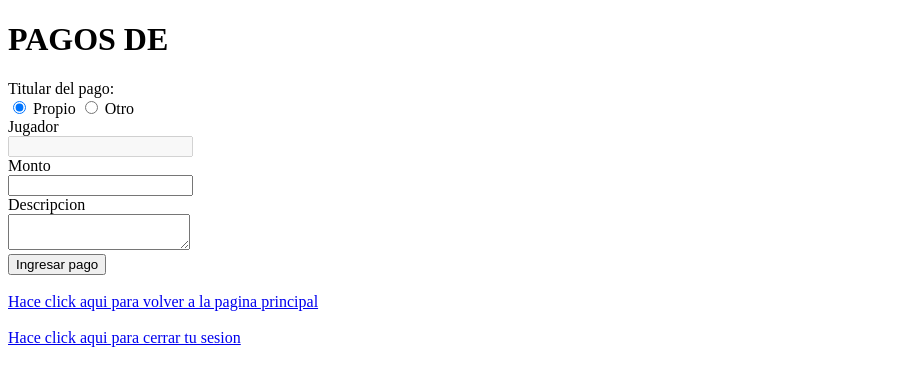
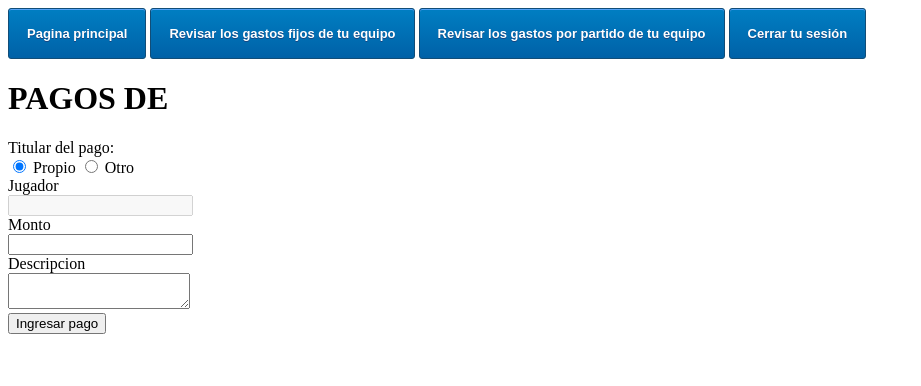
Before and after one commit to FMARTING/finanzasMotley, a Python web app: template templates/pagos.html in a window 1280 px wide. Shown: the top 386 px of the page, without its empty margins (0-921 px from the left). Run offline with Jinja, Linux system fonts and the light colour scheme; the template is opened without the code that fills it, so the values that code supplies are empty; some libraries are stand-ins or nearby versions.

Commit message:
On branch master  Changes to be committed: 	new file:   styles/gastos_f_style.css 	new file:   styles/pagos_style.css 	modified:   templates/gastos_fijos.html 	modified:   templates/gastos_p.html 	modified:   templates/pagos.html

```diff
--- /dev/null
+++ b/styles/pagos_style.css
@@ -0,0 +1,40 @@
+.myButton {
+	-moz-box-shadow:inset 0px 1px 0px 0px #54a3f7;
+	-webkit-box-shadow:inset 0px 1px 0px 0px #54a3f7;
+	box-shadow:inset 0px 1px 0px 0px #54a3f7;
+	background:-webkit-gradient(linear, left top, left bottom, color-stop(0.05, #007dc1), color-stop(1, #0061a7));
+	background:-moz-linear-gradient(top, #007dc1 5%, #0061a7 100%);
+	background:-webkit-linear-gradient(top, #007dc1 5%, #0061a7 100%);
+	background:-o-linear-gradient(top, #007dc1 5%, #0061a7 100%);
+	background:-ms-linear-gradient(top, #007dc1 5%, #0061a7 100%);
+	background:linear-gradient(to bottom, #007dc1 5%, #0061a7 100%);
+	filter:progid:DXImageTransform.Microsoft.gradient(startColorstr='#007dc1', endColorstr='#0061a7',GradientType=0);
+	background-color:#007dc1;
+	-moz-border-radius:3px;
+	-webkit-border-radius:3px;
+	border-radius:3px;
+	border:1px solid #124d77;
+	display:inline-block;
+	cursor:pointer;
+	color:#ffffff;
+	font-family:arial;
+	font-size:13px;
+	font-weight:bold;
+	padding:17px 18px;
+	text-decoration:none;
+	text-shadow:0px 1px 0px #154682;
+}
+.myButton:hover {
+	background:-webkit-gradient(linear, left top, left bottom, color-stop(0.05, #0061a7), color-stop(1, #007dc1));
+	background:-moz-linear-gradient(top, #0061a7 5%, #007dc1 100%);
+	background:-webkit-linear-gradient(top, #0061a7 5%, #007dc1 100%);
+	background:-o-linear-gradient(top, #0061a7 5%, #007dc1 100%);
+	background:-ms-linear-gradient(top, #0061a7 5%, #007dc1 100%);
+	background:linear-gradient(to bottom, #0061a7 5%, #007dc1 100%);
+	filter:progid:DXImageTransform.Microsoft.gradient(startColorstr='#0061a7', endColorstr='#007dc1',GradientType=0);
+	background-color:#0061a7;
+}
+.myButton:active {
+	position:relative;
+	top:1px;
+}
--- a/templates/pagos.html
+++ b/templates/pagos.html
@@ -3,13 +3,16 @@
 <html>
 	<head>
 		<title>Finanzas {{equipo}}</title>
+		<link href="styles/pagos_style.css" rel="stylesheet">
 	</head>
-	<style type="text/css">
-		.error {
-		color:red;
-		}
-	</style>
+
 	<body>
+		<div>
+			<a href="/main" class="myButton">Pagina principal</a>
+			<a href="/gastos_f" class="myButton">Revisar los gastos fijos de tu equipo</a>
+			<a href="/gastos_p" class="myButton">Revisar los gastos por partido de tu equipo</a>
+			<a href="/logout" class="myButton">Cerrar tu sesión</a>
+		</div>
 		<form id="pago" method = "post">
 			<h1><strong>PAGOS DE {{equipo}}</strong></h1>
 			<label>
@@ -46,14 +49,6 @@
 
 		</form>
 
-		<div>
-			<br>
-			<a href="/main" style="clear: both">Hace click aqui para volver a la pagina principal</a>
-			<br>
-			<br>
-			<a href="/logout" style="clear: both">Hace click aqui para cerrar tu sesion</a>
-		</div>
-
 		<script src="//ajax.googleapis.com/ajax/libs/jquery/1.11.1/jquery.min.js"></script>
 		<script src="/script/pagos_script.js" type="text/javascript" ></script>
 	</body>
```
Also changed, not shown: styles/gastos_f_style.css (added, +44 -0 lines), templates/gastos_fijos.html (+7 -13 lines), templates/gastos_p.html (+5 -3 lines).
